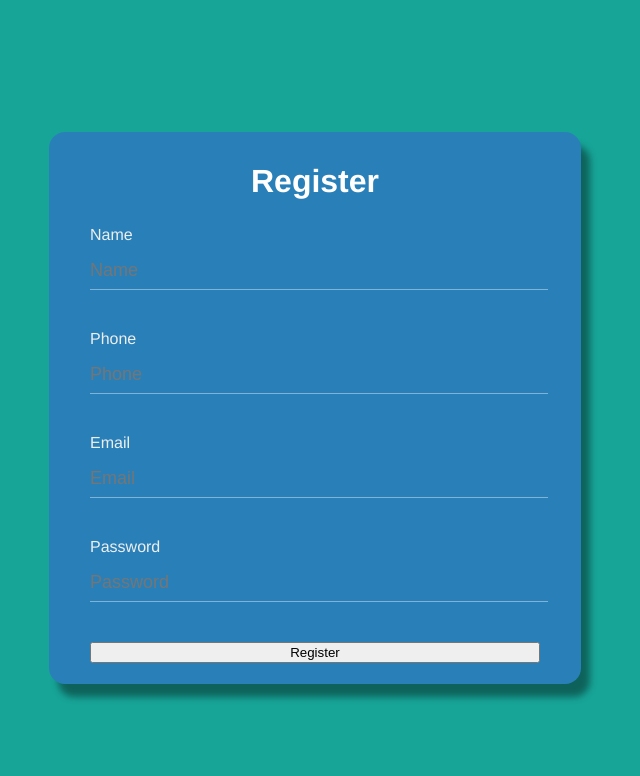
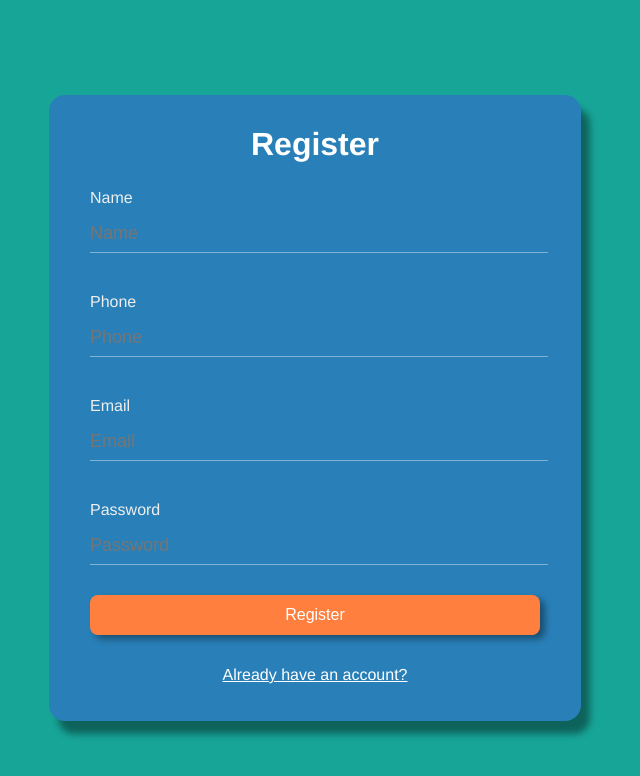
Before and after one commit to prateek951/a5-register-and-login-form, an Angular app in the folder logreg/: page /register in a window 1280 px wide. Shown: the top 776 px of the page, without its empty margins (333-973 px from the left). Built offline with nearby package versions, Linux system fonts and the light colour scheme.

Commit message:
added the router links

```diff
--- a/logreg/src/app/login/login.component.html
+++ b/logreg/src/app/login/login.component.html
@@ -11,7 +11,11 @@
                     <input type="password" autocomplete="new-password" id="password" placeholder="Password" required>
                 </div>
                 <div class="control">
-                    <button type="submit">Login</button>
+                    <button class="btn" type="submit">Login</button>
+                    <p class="alter-way">
+                        <a [routerLink]="'/register'">Create a new account</a>
+                    </p>
+
                 </div>
             </form>
         </div>
--- a/logreg/src/app/register/register.component.html
+++ b/logreg/src/app/register/register.component.html
@@ -19,7 +19,10 @@
                     <input type="password" autocomplete="new-password" id="password" placeholder="Password" required>
                 </div>
                 <div class="control">
-                    <button type="submit">Register</button>
+                    <button class="btn" type="submit">Register</button>
+                    <p class="alter-way">
+                        <a [routerLink]="'/login'">Already have an account?</a>
+                    </p>
                 </div>
             </form>
         </div>
--- a/logreg/src/styles.css
+++ b/logreg/src/styles.css
@@ -98,6 +98,14 @@ body {
     transform: translateY(0.5rem);
     box-shadow: 6px 8px 7px 0px rgba(0,0,0,0.4);
 }
+.control > .alter-way{
+    text-align:center;
+}
+.control > .alter-way > a{
+    color: #fff;
+    padding: 0.5rem 0;
+}
+
 
 .control input:-webkit-autofill{
     border: none;
```
